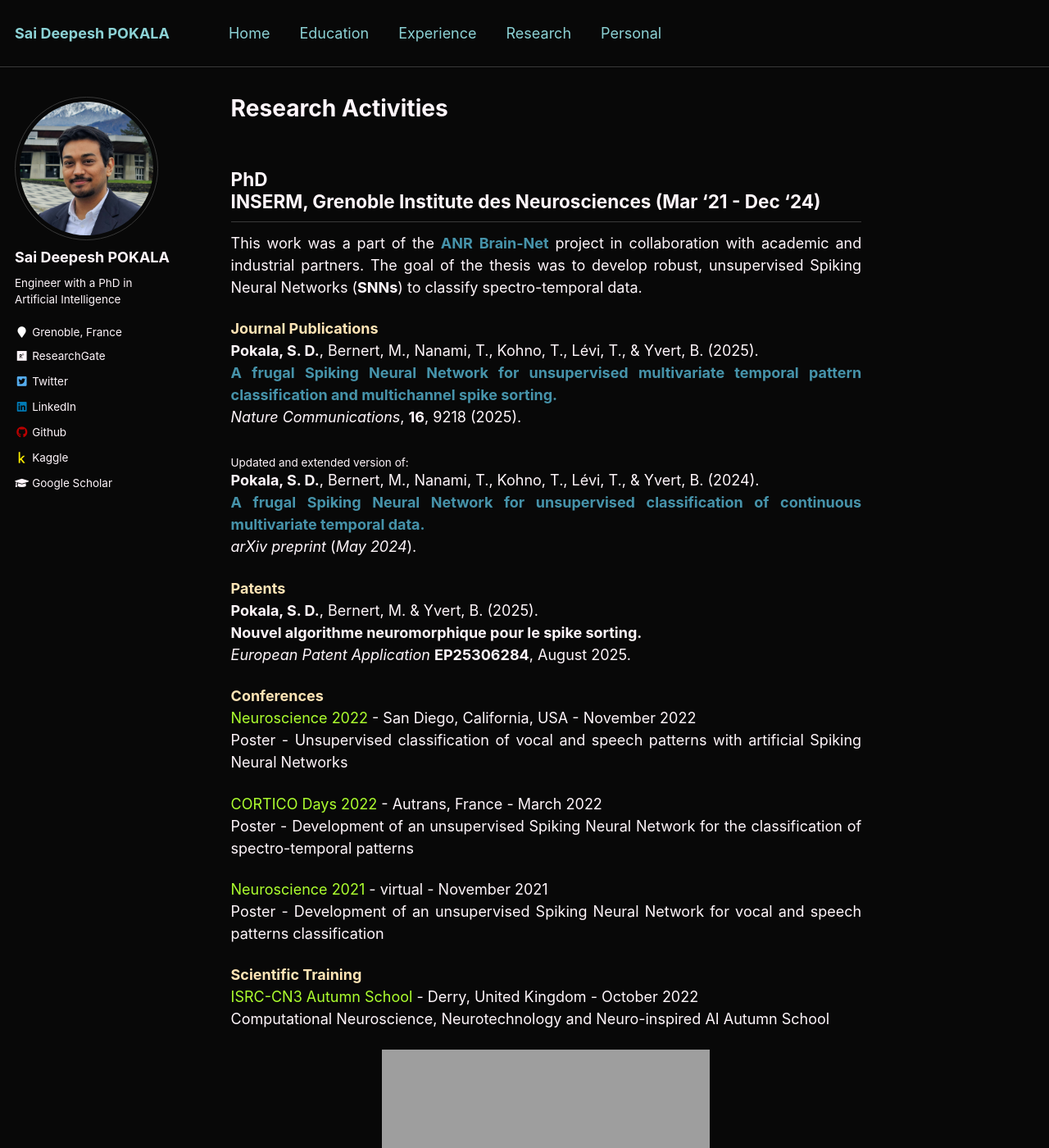
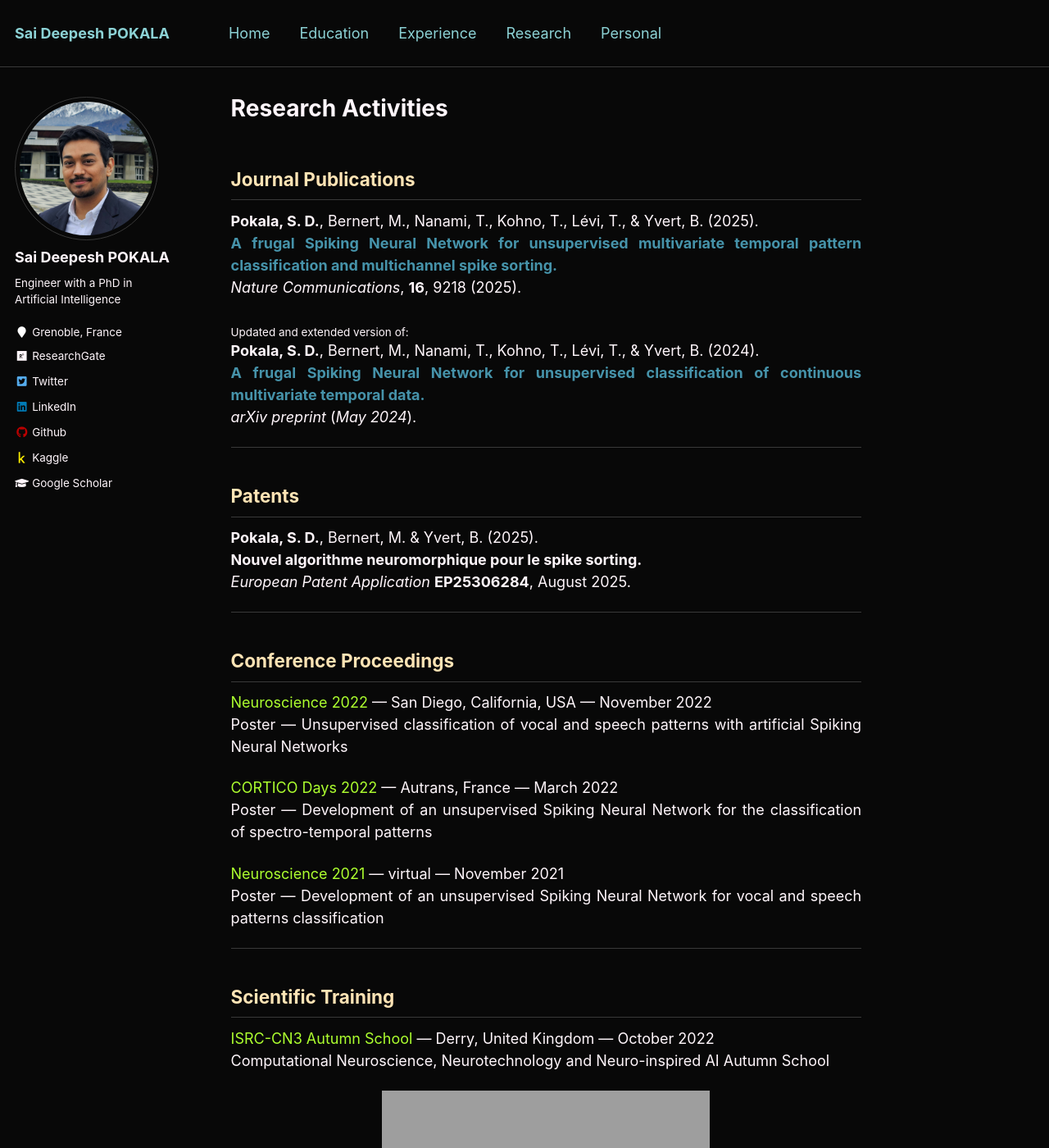
Before and after one commit to saideepesh/saideepesh.github.io, a Jekyll site: the page built from _pages/research.md, in a window 1280 px wide and 1400 px high. Shown: the whole window at 82% size. Built offline with Jekyll 4.4.1, drawn with Linux system fonts in a browser that asks for light colours; some of the changed text lies outside the part shown.

Commit message:
Update research.md

```diff
--- a/_pages/research.md
+++ b/_pages/research.md
@@ -5,11 +5,8 @@ author_profile: true
 classes: wide
 ---
 
-## PhD<br/>INSERM, Grenoble Institute des Neurosciences (Mar '21 - Dec '24)
+## <span style="color:moccasin"><b>Journal Publications</b></span>
 
-This work was a part of the [**ANR**](https://anr.fr/en/){:target="_blank" rel="noopener"} [**Brain-Net**](https://sites.google.com/view/brainnet-project/accueil){:target="_blank" rel="noopener"} project in collaboration with academic and industrial partners. The goal of the thesis was to develop robust, unsupervised Spiking Neural Networks (**SNNs**) to classify spectro-temporal data.
-
-<font size="4.5"><span style="color:moccasin"><b>Journal Publications</b></span></font>
 **Pokala, S. D.**, Bernert, M., Nanami, T., Kohno, T., Lévi, T., & Yvert, B. (2025).
 **[A frugal Spiking Neural Network for unsupervised multivariate temporal pattern classification and multichannel spike sorting.](https://doi.org/10.1038/s41467-025-64231-2){:target="_blank" rel="noopener"}**
 _Nature Communications_, **16**, 9218 (2025).
@@ -19,34 +16,38 @@ _Nature Communications_, **16**, 9218 (2025).
 **[A frugal Spiking Neural Network for unsupervised classification of continuous multivariate temporal data.](https://arxiv.org/abs/2408.12608){:target="_blank" rel="noopener"}**
 _arXiv preprint_ (_May 2024_).
 
-<font size="4.5"><span style="color:moccasin"><b>Patents</b></span></font>
+---
+
+## <span style="color:moccasin"><b>Patents</b></span>
 
 **Pokala, S. D.**, Bernert, M. & Yvert, B. (2025).
 **Nouvel algorithme neuromorphique pour le spike sorting.**
 _European Patent Application_ **EP25306284**, August 2025.
 
-<font size="4.5"><span style="color:moccasin"><b>Conferences</b></span></font>
+---
 
-<span style="color:greenyellow">Neuroscience 2022</span> - San Diego, California, USA - November 2022\
-Poster - Unsupervised classification of vocal and speech patterns with artificial Spiking Neural Networks
+## <span style="color:moccasin"><b>Conference Proceedings</b></span>
 
-<span style="color:greenyellow">CORTICO Days 2022</span> - Autrans, France - March 2022\
-Poster - Development of an unsupervised Spiking Neural Network for the classification of spectro-temporal patterns
+<span style="color:greenyellow">Neuroscience 2022</span> — San Diego, California, USA — November 2022
+Poster — Unsupervised classification of vocal and speech patterns with artificial Spiking Neural Networks
 
-<span style="color:greenyellow">Neuroscience 2021</span> - virtual - November 2021\
-Poster - Development of an unsupervised Spiking Neural Network for vocal and speech patterns classification
+<span style="color:greenyellow">CORTICO Days 2022</span> — Autrans, France — March 2022
+Poster — Development of an unsupervised Spiking Neural Network for the classification of spectro-temporal patterns
 
-<font size="4.5"><span style="color:moccasin"><b>Scientific Training</b></span></font>
+<span style="color:greenyellow">Neuroscience 2021</span> — virtual — November 2021
+Poster — Development of an unsupervised Spiking Neural Network for vocal and speech patterns classification
 
-<span style="color:greenyellow">ISRC-CN3 Autumn School</span> - Derry, United Kingdom - October 2022\
+---
+
+## <span style="color:moccasin"><b>Scientific Training</b></span>
+
+<span style="color:greenyellow">ISRC-CN3 Autumn School</span> — Derry, United Kingdom — October 2022
 Computational Neuroscience, Neurotechnology and Neuro-inspired AI Autumn School
-
 
 <p align="center">
   <img src="https://saideepesh.github.io/images/1666916373934-E.jpg?raw=true">
 </p>
 
-
 <p align="center">
-  <i>ISRC-CN3 2022 formal dinner - Derry, United Kingdom</i>
+  <i>ISRC-CN3 2022 formal dinner — Derry, United Kingdom</i>
 </p>
```
